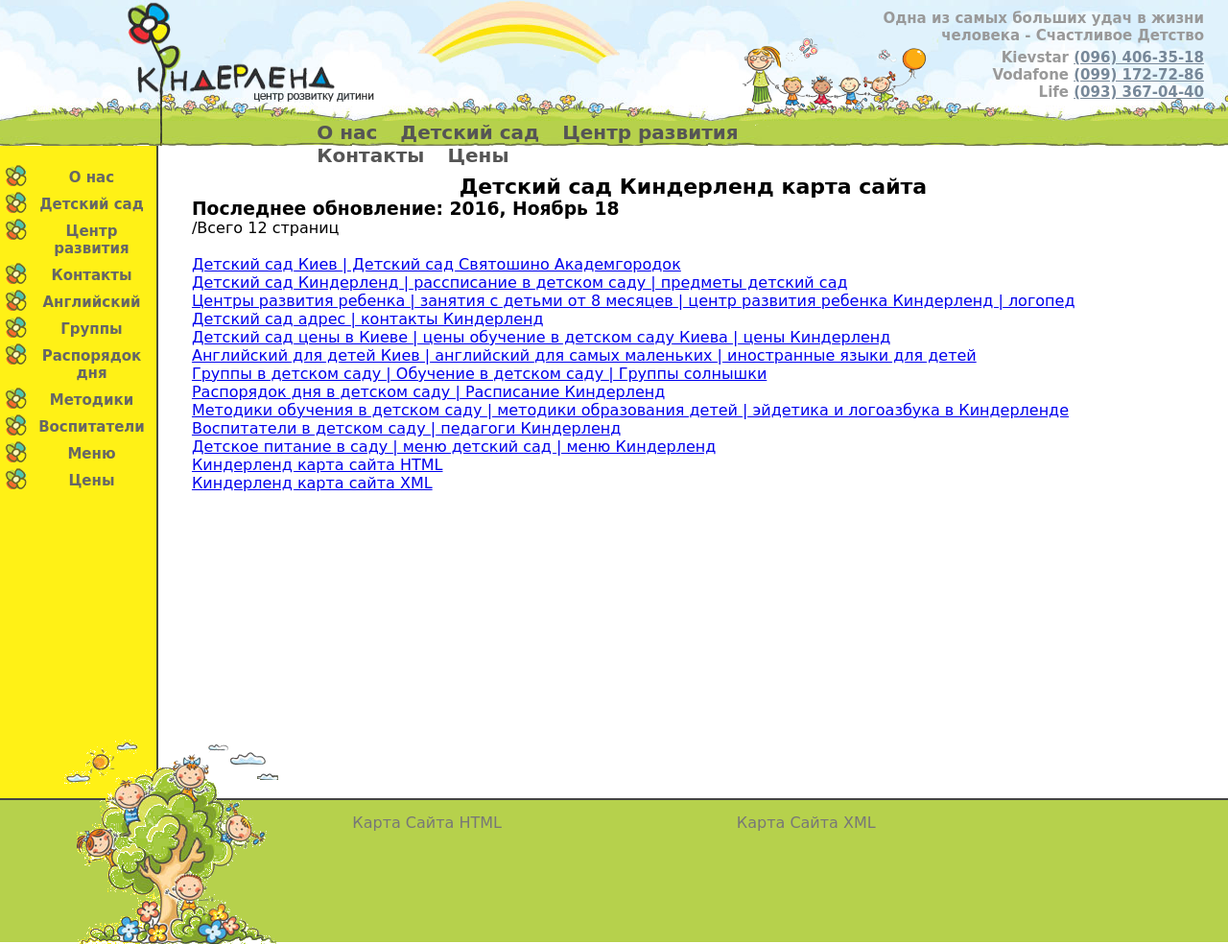
After one commit to pmashchak/kinderlend, a CakePHP app: template app/View/Home/sitemap.ctp in a window 1280 px wide. The commit adds this page. Shown: the whole page at 96% size. Run offline with PHP 8.4 and a stand-in for CakePHP, Linux system fonts and the light colour scheme; the template is opened without the code that fills it, so the values that code supplies are empty; some libraries are stand-ins or nearby versions; some web fonts are replaced.

Commit message:
HTML sitemap + controller

```diff
--- a/app/Config/routes.php
+++ b/app/Config/routes.php
@@ -36,6 +36,7 @@
   Router::connect('/vospitateli', array('controller' => 'home', 'action' => 'vospitateli'));
   Router::connect('/menu', array('controller' => 'home', 'action' => 'menu'));
   Router::connect('/ceny', array('controller' => 'home', 'action' => 'ceny'));
+  Router::connect('/sitemap.html', array('controller' => 'home', 'action' => 'sitemap'));
 /**
  * ...and connect the rest of 'Pages' controller's URLs.
  */
--- a/app/Controller/HomeController.php
+++ b/app/Controller/HomeController.php
@@ -65,4 +65,6 @@
   public function menu() { }
 
   public function ceny() { }
+
+  public function sitemap() { }
 }
--- /dev/null
+++ b/app/View/Home/sitemap.ctp
@@ -0,0 +1,56 @@
+<div id="cont">
+    <h1>Детский сад Киндерленд карта сайта</h1>
+    <h3>Последнее обновление: 2016, Ноябрь 18</h3>
+    <table width="100%" cellspacing="0" cellpadding="0" border="0">
+        <tbody>
+            <tr valign="top">
+                <td class="lpart" colspan="100">
+                    <div class="lhead">/<span class="lcount">Всего 12 страниц</span></div> <br/>
+                    <table width="100%" cellspacing="0" cellpadding="0" border="0">
+                        <tbody>
+                            <tr>
+                                <td class="lpage"><a href="http://kinderland.org.ua/" title="Детский сад Киев | Детский сад Святошино Академгородок">Детский сад Киев | Детский сад Святошино Академгородок</a></td>
+                            </tr>
+                            <tr>
+                                <td class="lpage"><a href="http://kinderland.org.ua/detskiy-sad" title="Детский сад Киндерленд | рассписание в детском саду | предметы детский сад">Детский сад Киндерленд | рассписание в детском саду | предметы детский сад</a></td>
+                            </tr>
+                            <tr>
+                                <td class="lpage"><a href="http://kinderland.org.ua/centr-razvitiya" title="Центры развития ребенка | занятия с детьми от 8 месяцев | центр развития ребенка Киндерленд | логопед">Центры развития ребенка | занятия с детьми от 8 месяцев | центр развития ребенка Киндерленд | логопед</a></td>
+                            </tr>
+                            <tr>
+                                <td class="lpage"><a href="http://kinderland.org.ua/contacts" title="Детский сад адрес | контакты Киндерленд">Детский сад адрес | контакты Киндерленд</a></td>
+                            </tr>
+                            <tr>
+                                <td class="lpage"><a href="http://kinderland.org.ua/ceny" title="Детский сад цены в Киеве | цены обучение в детском саду Киева | цены Киндерленд">Детский сад цены в Киеве | цены обучение в детском саду Киева | цены Киндерленд</a></td>
+                            </tr>
+                            <tr>
+                                <td class="lpage"><a href="http://kinderland.org.ua/angliyskiy" title="Английский для детей Киев | английский для самых маленьких | иностранные языки для детей">Английский для детей Киев | английский для самых маленьких | иностранные языки для детей</a></td>
+                            </tr>
+                            <tr>
+                                <td class="lpage"><a href="http://kinderland.org.ua/gruppy" title="Группы в детском саду | Обучение в детском саду | Группы солнышки ">Группы в детском саду | Обучение в детском саду | Группы солнышки </a></td>
+                            </tr>
+                            <tr>
+                                <td class="lpage"><a href="http://kinderland.org.ua/rasporiadok-dnia" title="Распорядок дня в детском саду | Расписание Киндерленд">Распорядок дня в детском саду | Расписание Киндерленд</a></td>
+                            </tr>
+                            <tr>
+                                <td class="lpage"><a href="http://kinderland.org.ua/metodiki" title="Методики обучения в детском саду | методики образования детей | эйдетика и логоазбука в Киндерленде">Методики обучения в детском саду | методики образования детей | эйдетика и логоазбука в Киндерленде</a></td>
+                            </tr>
+                            <tr>
+                                <td class="lpage"><a href="http://kinderland.org.ua/vospitateli" title="Воспитатели в детском саду | педагоги Киндерленд">Воспитатели в детском саду | педагоги Киндерленд</a></td>
+                            </tr>
+                            <tr>
+                                <td class="lpage"><a href="http://kinderland.org.ua/menu" title="Детское питание в саду | меню детский сад | меню Киндерленд">Детское питание в саду | меню детский сад | меню Киндерленд</a></td>
+                            </tr>
+                            <tr>
+                                <td class="lpage"><a href="http://kinderland.org.ua/sitemap.html" title="Киндерленд карта сайта HTML">Киндерленд карта сайта HTML</a></td>
+                            </tr>
+                            <tr>
+                                <td class="lpage"><a href="http://kinderland.org.ua/sitemap.xml" title="Киндерленд карта сайта XML">Киндерленд карта сайта XML</a></td>
+                            </tr>
+                        </tbody>
+                    </table>
+                </td>
+            </tr>
+        </tbody>
+    </table>
+</div>
--- a/app/View/Layouts/default.ctp
+++ b/app/View/Layouts/default.ctp
@@ -116,27 +116,21 @@
                     <img src="img/down-64.png">
         </label>
         <div class="container-s"></div>
-             <!-- <div class="f-content">
+             <div class="f-content">
                  <ul class="footer-links">
-                     <li><a href="#">Element 1</a></li>
-                     <li><a href="#">Element 2</a></li>
-                     <li><a href="#">Element 3</a></li>
+                     <li><a href="sitemap.html">Карта Сайта HTML</a></li>
                  </ul>
              </div>
              <div class="s-content">
                  <ul class="footer-links">
-                     <li><a href="#">Element 1</a></li>
-                     <li><a href="#">Element 2</a></li>
-                     <li><a href="#">Element 3</a></li>
+                     <li><a href="sitemap.xml">Карта Сайта XML</a></li>
                  </ul>
              </div>
              <div class="t-content">
                  <ul class="footer-links">
-                     <li><a href="#">Element 1</a></li>
-                     <li><a href="#">Element 2</a></li>
-                     <li><a href="#">Element 3</a></li>
+                     <li></li>
                  </ul>
-             </div> -->
+             </div>
          </div>
        </div>
        <!--footer end-->
```
